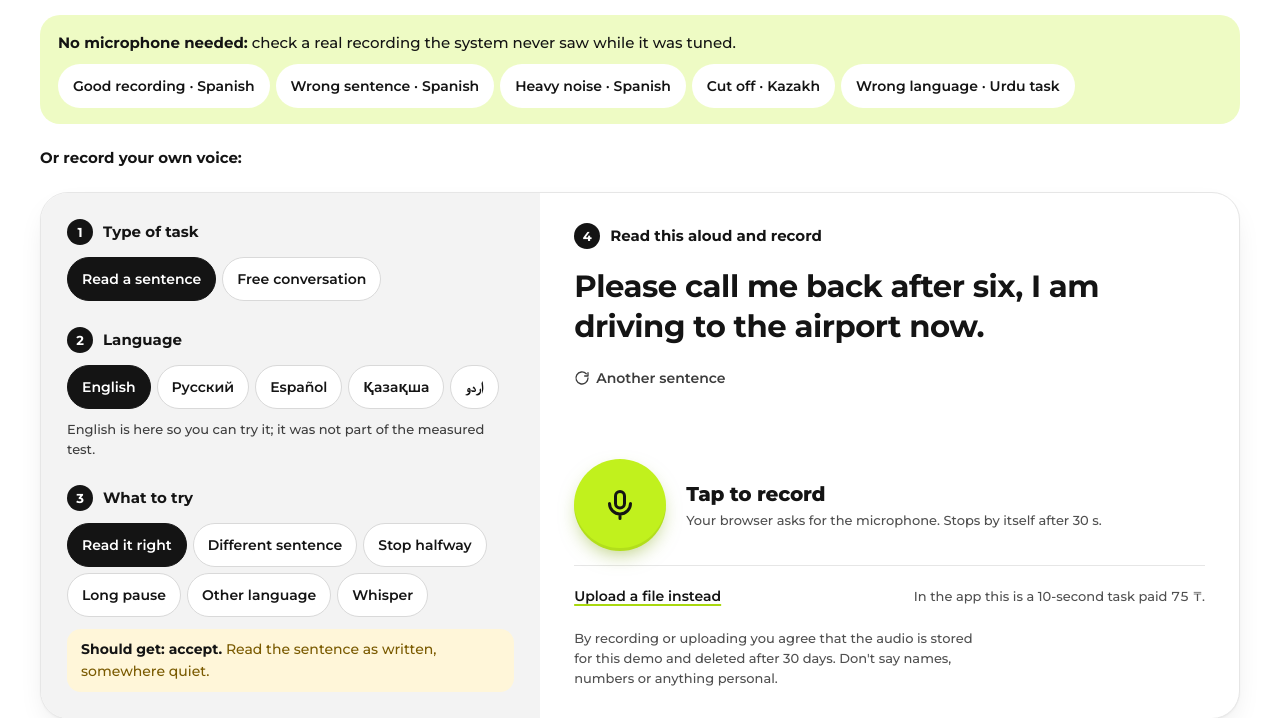
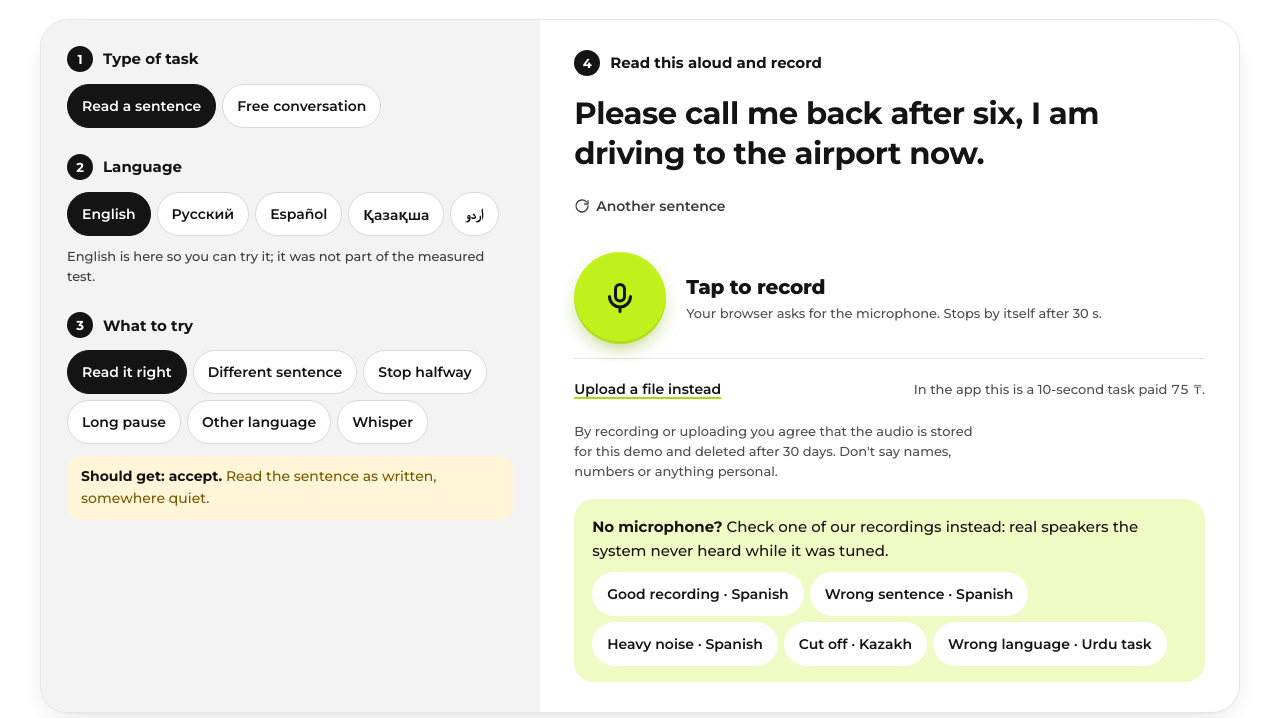
Before and after one commit to lenar-amirov/test-task-speech, a plain HTML site: page docs/index.html in a window 1280 px wide. Shown: the part 577-1295 px from the top of the page. Drawn offline with Linux system fonts and the light colour scheme.

Commit message:
Samples move under the record button: record first, samples as the no-microphone fallback
Co-Authored-By: Claude Opus 5.5 <noreply@anthropic.com>
Claude-Session: https://claude.ai/code/session_01Cz5QV3ZgWQJQDQox2fHFXv

```diff
--- a/docs/index.html
+++ b/docs/index.html
@@ -207,11 +207,6 @@
 
     <section class="try" aria-labelledby="try">
       <h2 id="try">Try it</h2>
-      <div class="samplebar">
-        <p><b>No microphone needed:</b> check a real recording the system never saw while it was tuned.</p>
-        <div class="chips" id="samples" role="group" aria-label="Sample recordings"></div>
-      </div>
-      <p class="or">Or record your own voice:</p>
       <div class="studio">
         <div class="setup">
           <div class="field">
@@ -255,6 +250,10 @@
             <span class="small muted" id="paynote"></span>
           </div>
           <p class="small muted consent">By recording or uploading you agree that the audio is stored for this demo and deleted after 30 days. Don't say names, numbers or anything personal.</p>
+          <div class="samplebar">
+            <p><b>No microphone?</b> Check one of our recordings instead: real speakers the system never heard while it was tuned.</p>
+            <div class="chips" id="samples" role="group" aria-label="Sample recordings"></div>
+          </div>
         </div>
       </div>
       <div class="verdicts" id="out" aria-live="polite"></div>
```
